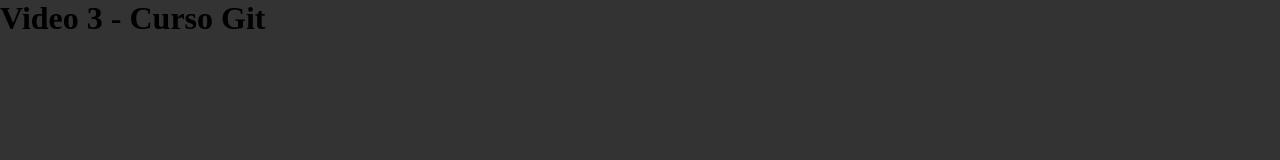
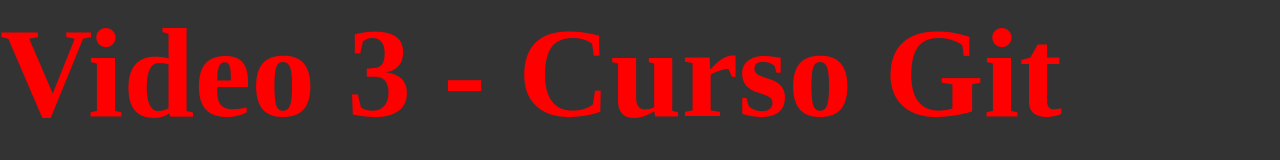
Before and after one commit to EmmSanchez/CursoGit, a plain HTML site: page index.html in a window 1280 px wide. Drawn offline with Linux system fonts and the light colour scheme.

Commit message:
Negrita y color rojo

```diff
--- a/css/styles.css
+++ b/css/styles.css
@@ -5,4 +5,6 @@
 
 body {
     background-color: #333;
+    font-size: 4rem;
+    color: red;
 }
```
Also changed, not shown: Resumen.txt (added).
